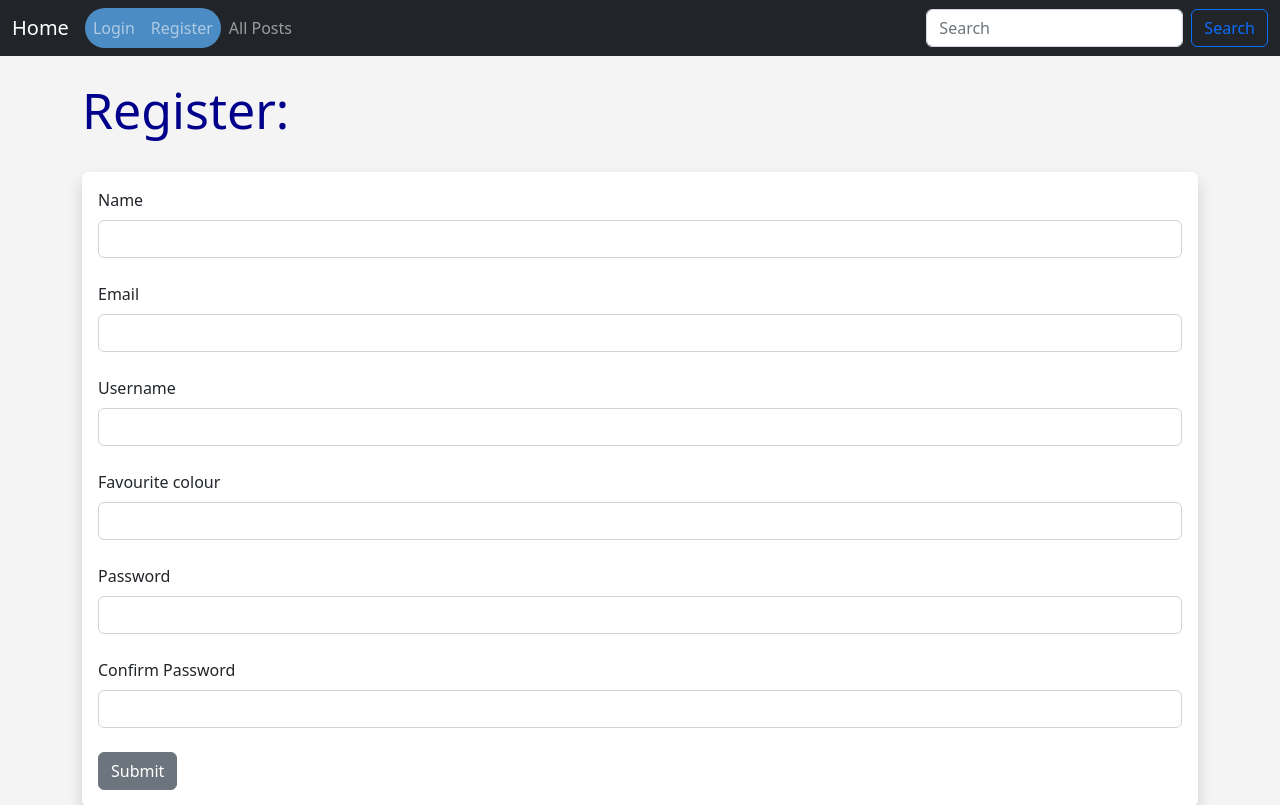
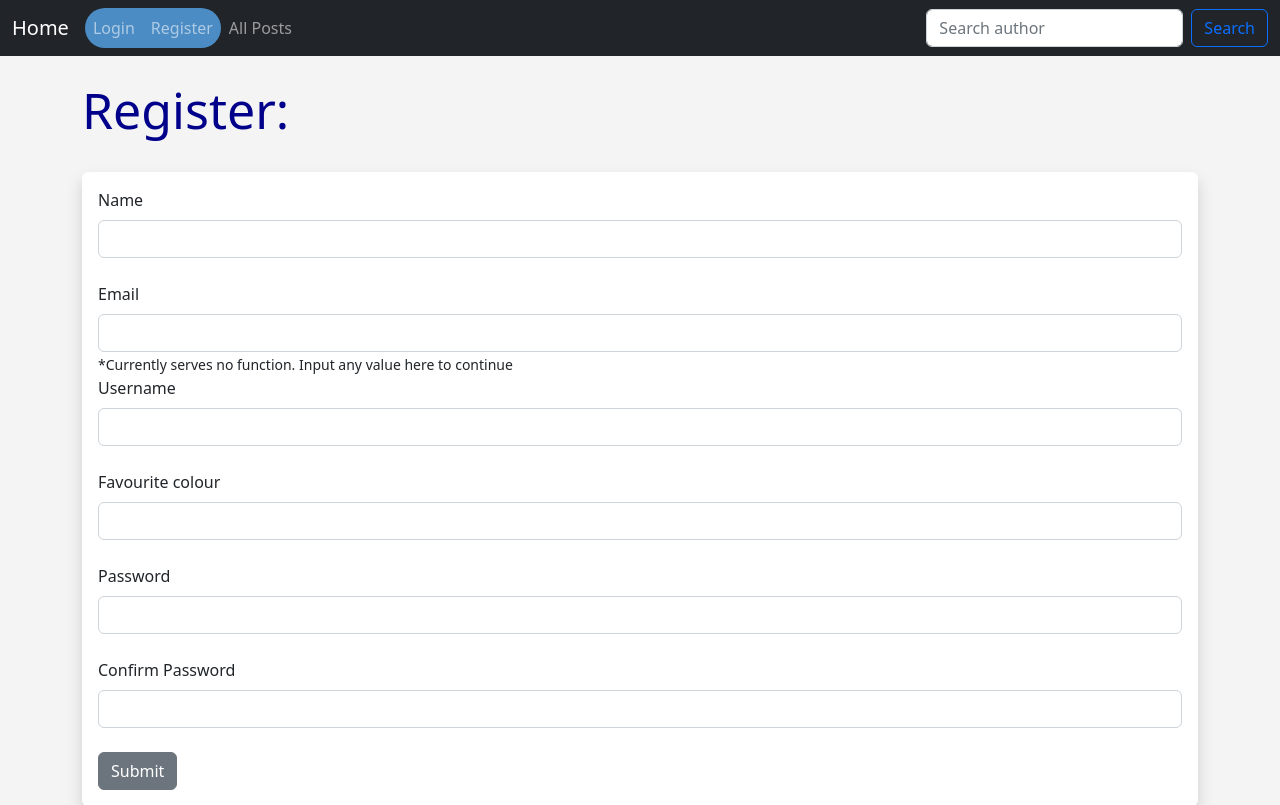
Before and after one commit to elremoniJJ/english_blog3, a Flask app: page /user/add in a window 1280 px wide. Shown: the top 805 px of the page. Run offline with Flask 2, Linux system fonts and the light colour scheme; some libraries are stand-ins or nearby versions.

Commit message:
Changing search to be author-based

```diff
--- a/app.py
+++ b/app.py
@@ -609,7 +609,7 @@ def search():
 	if form.validate_on_submit():
 		post.searched = form.searched.data
 
-		posts = posts.filter(Posts.content.like('%' + post.searched + '%'))
+		posts = posts.filter(Posts.poster.like('%' + post.searched + '%'))
 		posts = posts.order_by(Posts.title).all()
 
 		return render_template('searched.html', form=form,
--- a/templates/add_user.html
+++ b/templates/add_user.html
@@ -22,6 +22,7 @@
 			<br/>
 			{{ form.email.label(class="form-label") }}
 			{{ form.email(class="form-control") }}
+			<small>*Currently serves no function. Input any value here to continue</small>
 			<br/>
 			{{ form.username.label(class="form-label") }}
 			{{ form.username(class="form-control") }}
--- a/templates/navbar.html
+++ b/templates/navbar.html
@@ -48,7 +48,7 @@
       </ul>
 
       <form method="POST" action="{{ url_for('search') }}" class="d-flex" role="search"> {{ form.hidden_tag() }}
-        <input class="form-control me-2" type="search" placeholder="Search" aria-label="Search", name="searched">
+        <input class="form-control me-2" type="search" placeholder="Search author" aria-label="Search", name="searched">
         <button class="btn btn-outline-primary" type="submit">Search</button>
       </form>
     </div>
```
